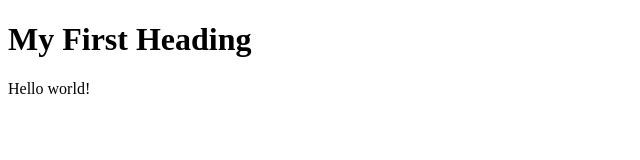
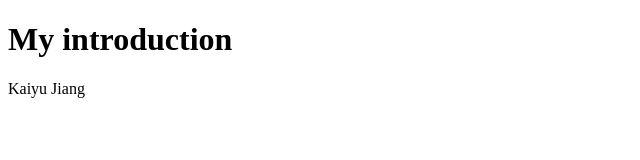
Before and after one commit to Cherry32123/INST0018_23-24_uczckji, a plain HTML site: page index.html in a window 1280 px wide. Shown: the whole page, without its empty margins (0-640 px from the left). Drawn offline with Linux system fonts and the light colour scheme.

Commit message:
Add files via upload

```diff
--- a/index.html
+++ b/index.html
@@ -4,7 +4,7 @@
  <title>My first page</title>
 </head>
 <body>
- <h1>My First Heading</h1>
- <p>Hello world!</p>
+ <h1>My introduction</h1>
+ <p>Kaiyu Jiang</p>
 </body>
 </html>
```
